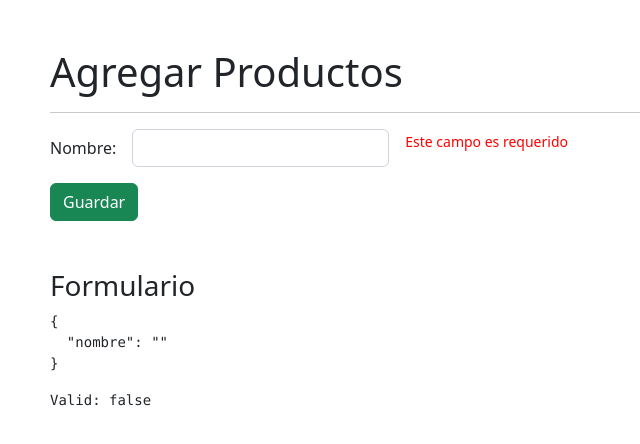
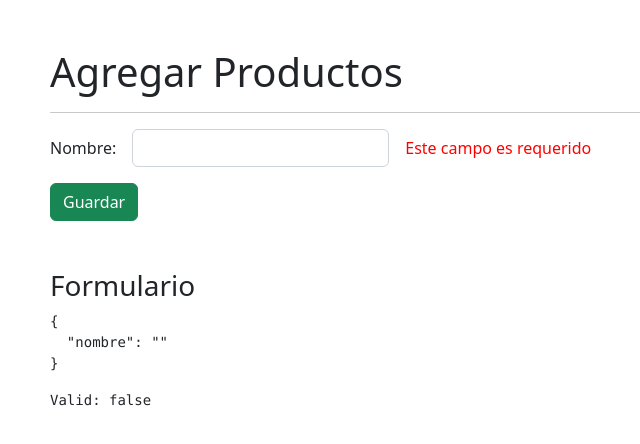
Before and after one commit to luismrls/CursoAngular-DirectivasApp, an Angular app: page /productos/agregar in a window 1280 px wide. Shown: the top 444 px of the page, without its empty margins (32-672 px from the left). Built offline with nearby package versions, Linux system fonts and the light colour scheme.

Commit message:
se le agrego la propiedad mesaje y se pudo una clase por defecto a la directiva

```diff
--- a/src/app/productos/pages/agregar/agregar.component.html
+++ b/src/app/productos/pages/agregar/agregar.component.html
@@ -3,7 +3,7 @@
 
 <form [formGroup]="miFormulario">
 
-    <div class="row g-3 aling-items-center mb-3">
+    <div class="row g-3 align-items-center mb-3">
         <div class="col-auto">
             <label class="col-form-label">Nombre:</label>
         </div>
@@ -14,9 +14,7 @@
         </div>
 
         <div class="col-auto">
-            <span class="form-text"
-                  error-msg
-                  color="red"
+            <span error-msg
                   *ngIf="campoNoValido('nombre')">Este campo es requerido</span>
         </div>
 
--- a/src/app/shared/directives/error-msg.directive.ts
+++ b/src/app/shared/directives/error-msg.directive.ts
@@ -7,6 +7,7 @@ export class ErrorMsgDirective implements OnInit {
 
   htmlElement: ElementRef<HTMLElement>;
   @Input() color: string = 'red';
+  @Input() mensaje: string = 'Este campo es requerido';
 
   constructor(private element: ElementRef<HTMLElement> ) {
     this.htmlElement = element
@@ -14,9 +15,20 @@ export class ErrorMsgDirective implements OnInit {
 
   ngOnInit(): void {
     this.setColor();
+    this.setMensaje();
   }
 
-  setColor() {
+  setColor(): void {
     this.htmlElement.nativeElement.style.color = this.color;
   }
+
+  setMensaje(): void {
+    this.htmlElement.nativeElement.innerHTML = this.mensaje;
+  }
+
+  setClass() {
+    this.htmlElement.nativeElement.classList.add('form-text');
+  }
+
+
 }
```
